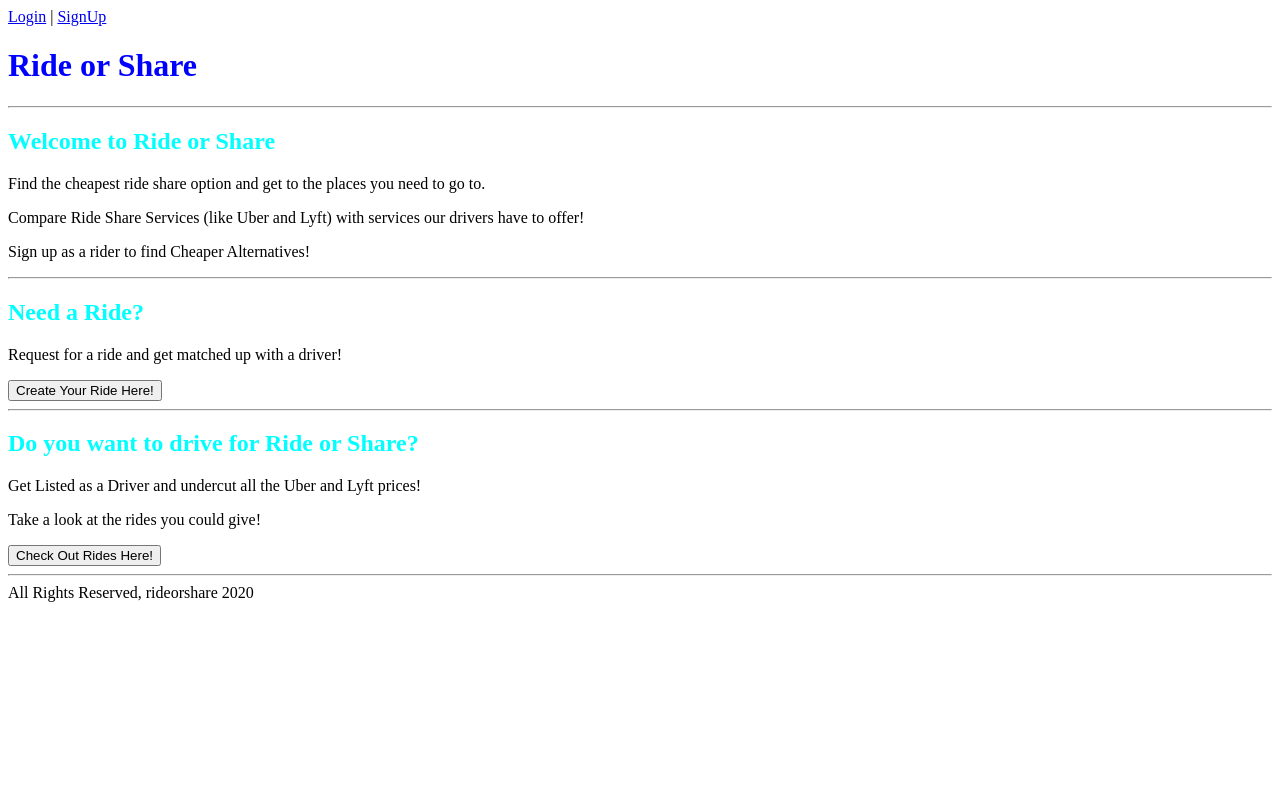
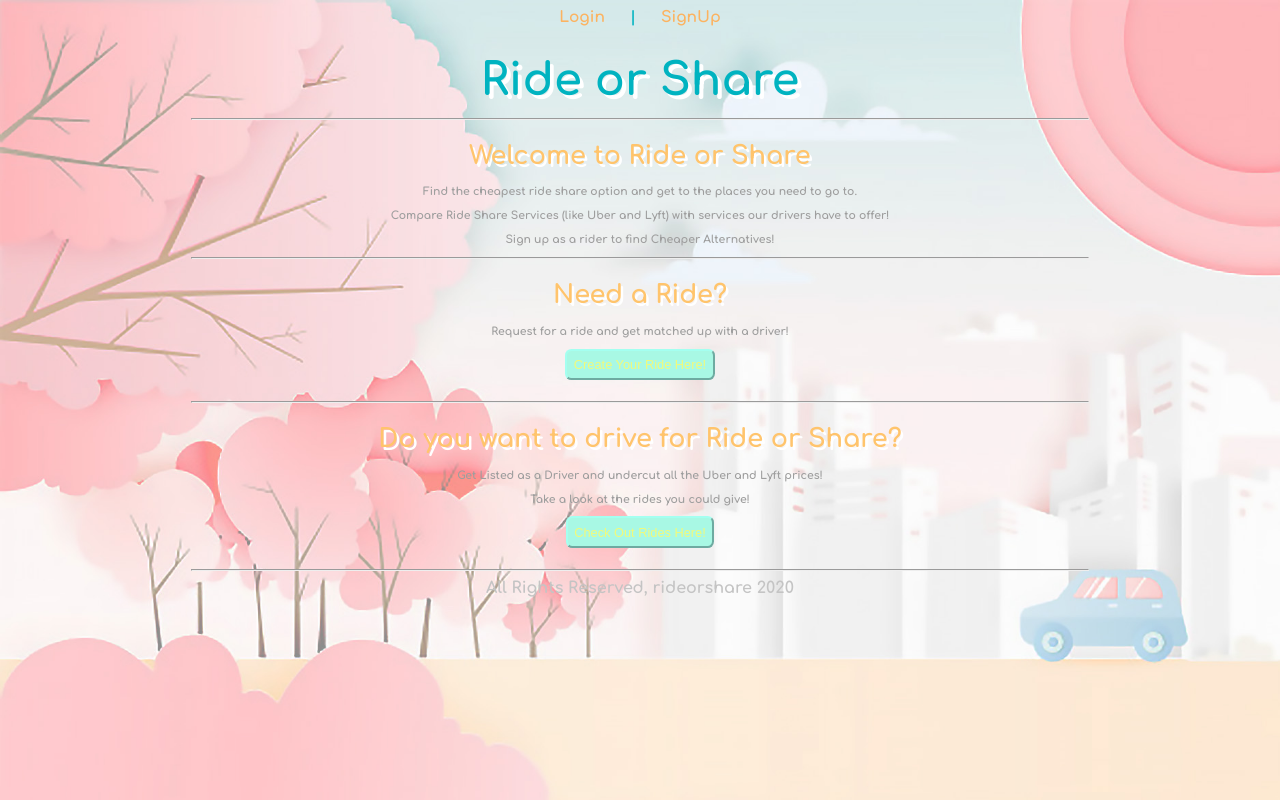
Before and after one commit to imjchiang/Project_4, a Django app: template main_app/templates/index.html in a window 1280 px wide. Run offline with Django 3.2, Linux system fonts and the light colour scheme; the template is opened without the code that fills it, so the values that code supplies are empty.

Commit message:
[style.css] add general styling [images] add potential background images

```diff
--- a/main_app/static/style.css
+++ b/main_app/static/style.css
@@ -1,9 +1,80 @@
+@import url('https://fonts.googleapis.com/css2?family=Comfortaa:wght@700&display=swap');
+
+body
+{
+    text-align: center;
+    font-family: "Comfortaa", sans-serif;
+
+    background-size: cover;
+    background-attachment: fixed;
+    background-repeat: no-repeat;
+    background-image: url("roadtrip_with_city2.jpg");
+    background-position: 0;
+}
+
+span
+{
+    font-size: 1.2vw;
+    color: rgb(0, 179, 192);
+    padding: 0.8vw;
+}
+
+a
+{
+    text-decoration: none;
+    color: rgb(252, 179, 96);
+}
+
+a:hover
+{
+    color: rgb(255, 123, 0);
+    text-shadow: 0.12vw 0.12vw white;
+}
+
+hr
+{
+    width: 70vw;
+}
+
 h1
 {
-    color: blue;
+    color: rgb(0, 179, 192);
+    font-size: 3.5vw;
+    text-shadow: 0.3vw 0.3vw white;
+
+    margin-bottom: 1vw;
 }
 
 h2
 {
-    color: aqua;
+    color: rgb(255, 196, 108);
+    font-size: 2vw;
+    text-shadow: 0.2vw 0.2vw white;
+
+    margin-bottom: 1.2vw;
 }
+
+p
+{
+    color: rgb(158, 158, 158);
+    font-size: 0.85vw;
+}
+
+input
+{
+    margin-bottom: 1vw;
+    padding: 0.5vw;
+    border-radius: 0.5vw;
+
+    width: fit-content;
+    font-size: 1vw;
+
+    color: rgb(241, 250, 123);
+    background-color: rgb(168, 248, 228);
+    border-color: rgb(164, 255, 240);
+}
+
+footer
+{
+    color: rgb(196, 196, 196);
+}
```
Also changed, not shown: main_app/static/roadtrip_with_city.jpg (added), main_app/static/roadtrip_with_city2.jpg (added), main_app/static/roadtrip_with_mountains.jpg (added), main_app/static/roadtrip_with_trees.jpg (added).
